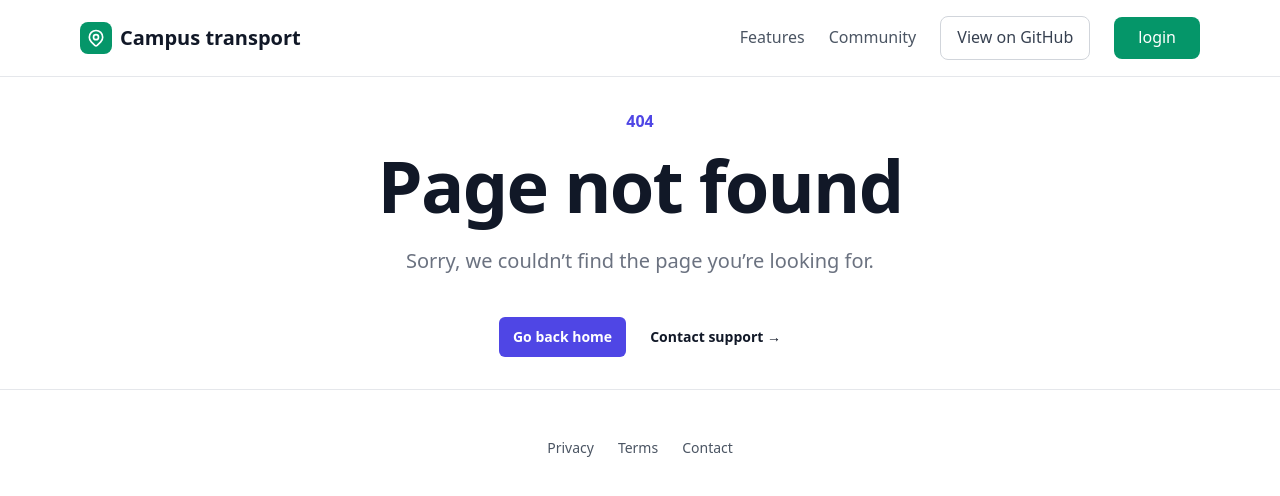
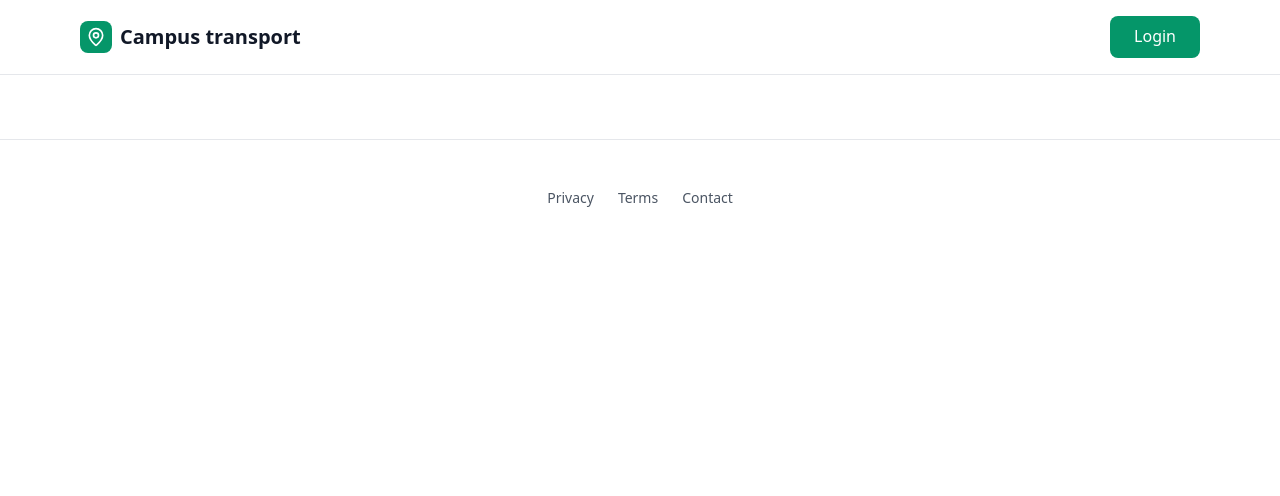
Before and after one commit to Uni-Mov/rl-campus-transport, a React (Vite) app in the folder frontend/: page /register in a window 1280 px wide. Before the commit this address had no page. Shown: the top 496 px of the page. Built offline with nearby package versions, Linux system fonts and the light colour scheme.

Commit message:
refactor header, add register TODO, changes color in 404

```diff
--- a/frontend/src/app/App.tsx
+++ b/frontend/src/app/App.tsx
@@ -2,8 +2,9 @@ import { Routes, Route } from "react-router-dom"
 import Home from "../pages/home/Home"
 import Clients from "../pages/clients/Clients"
 import Login from "../pages/login/Login"
-import Header from "../components/organisms/Header"
+import Header from "../components/organisms/Header/Header"
 import Footer from "../components/organisms/Footer"
+import Register from "../pages/register/Register"
 import { Error404 } from "../pages/404/error"
 import Users from "../pages/users/Users"
 
@@ -16,6 +17,7 @@ export default function App() {
           <Route path="/" element={<Home />} />
           <Route path="/clients" element={<Clients />} />
           <Route path="/login" element={<Login />}/>
+          <Route path="/register" element={<Register />}/>
           <Route path="*" element={<Error404 />} />
           <Route path="/users" element={<Users />} />
         </Routes>
--- a/frontend/src/components/organisms/Header.tsx
+++ /dev/null
@@ -1,58 +0,0 @@
-import { useAuth } from "../../context/auth-context"
-export default function Header() {
-  const auth = useAuth()
-  if (!auth) {
-    return null
-  }
-  const { isLoggedIn, login, logout } = auth
-  return (
-    <header className="border-b border-gray-200 bg-white sticky top-0 z-50">
-      <div className="max-w-6xl mx-auto px-4 py-4 flex items-center justify-between">
-        <div className="flex items-center gap-2">
-          <div className="w-8 h-8 bg-emerald-600 rounded-lg flex items-center justify-center">
-            <svg className="w-5 h-5 text-white" fill="none" stroke="currentColor" viewBox="0 0 24 24">
-              <path
-                strokeLinecap="round"
-                strokeLinejoin="round"
-                strokeWidth={2}
-                d="M17.657 16.657L13.414 20.9a1.998 1.998 0 01-2.827 0l-4.244-4.243a8 8 0 1111.314 0z"
-              />
-              <path
-                strokeLinecap="round"
-                strokeLinejoin="round"
-                strokeWidth={2}
-                d="M15 11a3 3 0 11-6 0 3 3 0 016 0z"
-              />
-            </svg>
-          </div>
-          <h1 className="text-xl font-bold text-gray-900">Campus transport</h1>
-        </div>
-        <nav className="hidden md:flex items-center gap-6">
-          {!isLoggedIn && (
-            <>
-              <a href="#features" className="text-gray-600 hover:text-gray-900 transition-colors">
-                Features
-              </a>
-              <a href="#community" className="text-gray-600 hover:text-gray-900 transition-colors">
-                Community
-              </a>
-              <button className="px-4 py-2 border border-gray-300 rounded-lg text-gray-700 hover:bg-gray-50 transition-colors">
-                View on GitHub
-              </button>
-              <button onClick={login} className="px-6 py-2 bg-emerald-600 text-white rounded-lg hover:bg-emerald-700 transition-colors">
-                login
-              </button>
-            </>
-          )}
-          {isLoggedIn && (
-            <>
-              <button onClick={logout} className="px-6 py-2 bg-red-600 text-white rounded-lg hover:bg-red-700 transition-colors">
-                Logout
-              </button>
-            </>
-          )}
-        </nav>
-      </div>
-    </header>
-  )
-}
--- /dev/null
+++ b/frontend/src/components/organisms/Header/Header.tsx
@@ -0,0 +1,82 @@
+import { useAuth } from "../../../context/auth-context"
+import { MapPin } from 'lucide-react';
+import { Link, useLocation, useNavigate } from "react-router-dom"
+import { useEffect, useState } from "react";
+
+export default function Header() {
+  const auth = useAuth()
+  const location = useLocation();
+  const navigate = useNavigate();
+
+  const [landing, setLanding] = useState(true);
+
+  useEffect(() => {
+    setLanding(location.pathname === '/');
+  }, [location]);
+
+  if (!auth) return null;
+
+  const { isLoggedIn, logout } = auth;
+  const buttons = [];
+
+  if (isLoggedIn) {
+  buttons.push({ label: "Logout", onClick: logout, bg: "red-600" });
+  } else {
+  switch (location.pathname) {
+    case "/":
+      buttons.push(
+        { label: "Login", to: "/login", bg: "primary" },
+        { label: "Sign Up", to: "/register", bg: "primary" }
+      );
+      break;
+    case "/login":
+      buttons.push({ label: "Sign Up", to: "/register", bg: "primary" });
+      break;
+    case "/register":
+      buttons.push({ label: "Login", to: "/login", bg: "primary" });
+      break;
+    default:
+      break;
+  }
+}
+
+  return (
+    <header className="border-b border-gray-200 bg-white sticky top-0 z-50">
+      <div className="max-w-6xl mx-auto px-4 py-4 flex items-center justify-between">
+
+        <div className="flex items-center gap-2">
+          <Link to="/">
+            <div className="w-8 h-8 bg-emerald-600 rounded-lg flex items-center justify-center">
+              <MapPin color="white" size={20} />
+            </div>
+          </Link>
+          <h1 className="text-xl font-bold text-gray-900">Campus transport</h1>
+        </div>
+
+        <nav className="hidden md:flex items-center gap-4">
+          {landing && (
+            <>
+              <a href="#features" className="text-gray-600 hover:text-gray-900 transition-colors">
+                Features
+              </a>
+              <a href="#community" className="text-gray-600 hover:text-gray-900 transition-colors">
+                Community
+              </a>
+            </>
+          )}
+
+          {buttons.map((btn) => (
+            <button
+              key={btn.label}
+              onClick={btn.onClick ?? (() => btn.to && navigate(btn.to))}
+              className={`px-6 py-2 bg-${btn.bg} text-white rounded-lg hover:bg-emerald-700 transition-colors`}
+            >
+              {btn.label}
+            </button>
+          ))}
+
+        </nav>
+      </div>
+    </header>
+  )
+}
--- a/frontend/src/pages/404/error.tsx
+++ b/frontend/src/pages/404/error.tsx
@@ -1,11 +1,11 @@
 export function Error404(){
     return (
     <div className="text-center">
-    <p className="text-base font-semibold text-indigo-600">404</p>
+    <p className="text-primary font-semibold text-indigo-600">404</p>
     <h1 className="mt-4 text-5xl font-semibold tracking-tight text-balance text-gray-900 sm:text-7xl">Page not found</h1>
     <p className="mt-6 text-lg font-medium text-pretty text-gray-500 sm:text-xl/8">Sorry, we couldn’t find the page you’re looking for.</p>
     <div className="mt-10 flex items-center justify-center gap-x-6">
-      <a href="#" className="rounded-md bg-indigo-600 px-3.5 py-2.5 text-sm font-semibold text-white shadow-xs hover:bg-indigo-500 focus-visible:outline-2 focus-visible:outline-offset-2 focus-visible:outline-indigo-600">Go back home</a>
+      <a href="/" className="rounded-md bg-primary px-3.5 py-2.5 text-sm font-semibold text-white shadow-xs hover:primary focus-visible:outline-2 focus-visible:outline-offset-2 focus-visible:outline-indigo-600">Go back home</a>
       <a href="#" className="text-sm font-semibold text-gray-900">Contact support <span aria-hidden="true">&rarr;</span></a>
     </div>
   </div>)
--- /dev/null
+++ b/frontend/src/pages/register/Register.tsx
@@ -0,0 +1,3 @@
+export default function Register(){
+    return (<> </>)
+}
--- a/frontend/tailwind.config.js
+++ b/frontend/tailwind.config.js
@@ -16,7 +16,7 @@ module.exports = {
         background: "hsl(var(--background))",
         foreground: "hsl(var(--foreground))",
         primary: {
-          default: '#059669', // emerald-600
+          DEFAULT: '#059669', // emerald-600
           light: '#10b981',  // emerald-500
           dark: '#047857',   // emerald-700
         },
```
